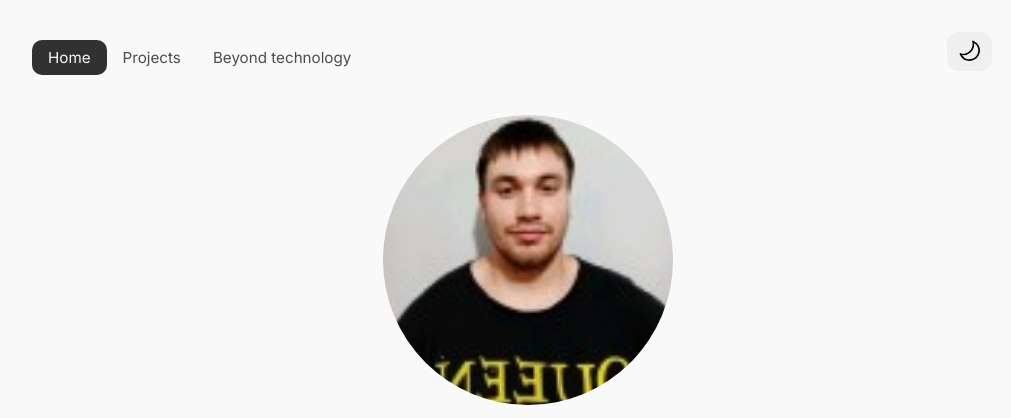
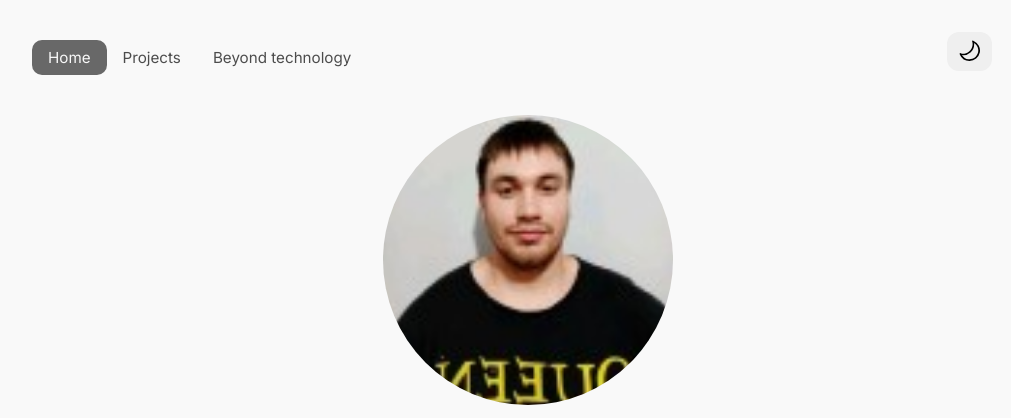
Before and after one commit to AgusSaravia/Portfolio, an Astro site: page / in a window 1280 px wide. Shown: the top 418 px of the page, without its empty margins (128-1139 px from the left). Built offline with nearby package versions, Linux system fonts and the light colour scheme; Astro itself is replaced by a stand-in of ours.

Commit message:
Fixed nav anchors active class

```diff
--- a/src/components/Navigation.astro
+++ b/src/components/Navigation.astro
@@ -48,7 +48,7 @@ import ThemeToggler from "./ThemeToggler.astro";
       color: var(---grey-600);
     }
     a.active {
-      background: black;
+      background: var(--grey-400);
       color: var(--background);
     }
   </style>
```
